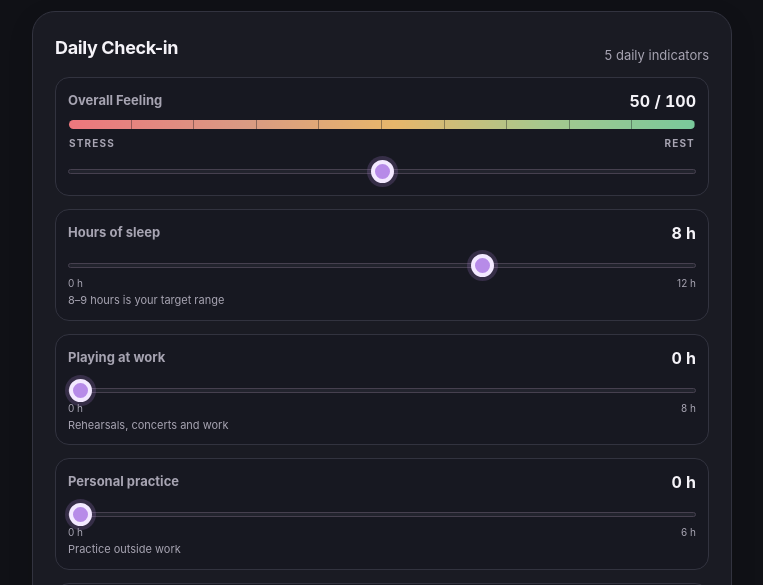
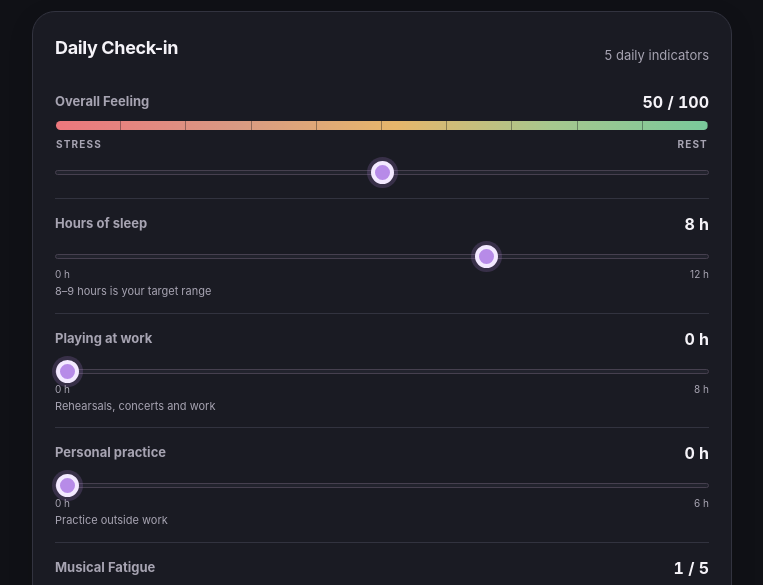
Before and after one commit to wojciechprokopowicz/Stress-Rest, a plain HTML site: page index.html in a window 1280 px wide. Shown: the part 147-732 px from the top of the page, without its empty margins (258-1021 px from the left). Drawn offline with Linux system fonts and the light colour scheme.

Commit message:
new update

```diff
--- a/index.html
+++ b/index.html
@@ -33,7 +33,7 @@ button{width:100%;margin-top:13px;padding:13px 16px;border:0;border-radius:14px;
 .gauge-needle:after{content:"";position:absolute;left:50%;top:-5px;width:11px;height:11px;border-radius:50%;background:var(--purple);border:2px solid #f5efff;transform:translateX(-50%)}.gauge-pivot{position:absolute;left:50%;bottom:-7px;width:15px;height:15px;border-radius:50%;background:var(--purple);border:3px solid #f5efff;transform:translateX(-50%)}
 .index-number{margin-top:1px;font-size:39px;font-weight:780;letter-spacing:-.05em;line-height:1.1}.index-caption{color:var(--muted);font-size:12px;margin-top:4px}
 .recommendation{margin-top:18px;padding:15px;border-radius:16px;background:var(--raised);text-align:left;border:1px solid var(--line)}.recommendation-kicker{color:var(--purple);font-size:10px;font-weight:800;letter-spacing:.14em;text-transform:uppercase}.recommendation strong{display:block;margin:4px 0;font-size:16px}.disclaimer{color:var(--muted);font-size:11px;margin:12px 0 0}
-.metric-grid{display:grid;grid-template-columns:1fr;gap:13px}.metric{padding:11px 12px;border:1px solid var(--line);border-radius:14px;background:#171821}.metric .metric-head{display:flex;align-items:center;justify-content:space-between;gap:10px}.metric label{display:block;color:var(--muted);font-size:13px;font-weight:650}.metric output{color:var(--text);font-size:16px;font-weight:750;font-variant-numeric:tabular-nums}.metric input[type=range]{margin:8px 0 0;height:25px}.metric small{display:block;margin-top:1px;color:var(--muted);font-size:11px}.metric .range-ends{display:flex;justify-content:space-between;color:var(--muted);font-size:10px;margin-top:-2px}.metric-total{margin-top:12px;padding:11px 13px;border-radius:13px;background:var(--raised);color:var(--muted);font-size:12px}.metric-total strong{color:var(--text);font-size:15px}
+.metric-grid{display:grid;grid-template-columns:1fr;gap:0}.metric{padding:13px 0;border:0;border-bottom:1px solid var(--line);border-radius:0;background:transparent}.metric .metric-head{display:flex;align-items:center;justify-content:space-between;gap:10px}.metric label{display:block;color:var(--muted);font-size:13px;font-weight:650}.metric output{color:var(--text);font-size:16px;font-weight:750;font-variant-numeric:tabular-nums}.metric input[type=range]{margin:8px 0 0;height:25px}.metric small{display:block;margin-top:1px;color:var(--muted);font-size:11px}.metric .range-ends{display:flex;justify-content:space-between;color:var(--muted);font-size:10px;margin-top:-2px}.metric-grid .metric:last-child{border-bottom:0}.metric-total{margin-top:12px;padding:10px 0 0;border-top:1px solid var(--line);border-radius:0;background:transparent;color:var(--muted);font-size:12px}.metric-total strong{color:var(--text);font-size:15px}
 .metric-total{margin-top:12px;padding:11px 13px;border-radius:13px;background:var(--raised);color:var(--muted);font-size:12px}.metric-total strong{color:var(--text);font-size:15px}.index-source{color:var(--muted);font-size:11px;margin-top:3px}
 .tabs{display:flex;gap:8px;margin-bottom:14px}.tabs button{flex:1;width:auto;margin:0;padding:10px;font-size:13px}.tabs button.active{background:var(--purple);color:#17111e}
 .stats{display:grid;grid-template-columns:repeat(2,minmax(0,1fr));gap:10px}.stat{padding:13px;border-radius:15px;background:var(--raised)}.stat-number{font-size:27px;font-weight:760;letter-spacing:-.04em}.stat-label{color:var(--muted);font-size:11px}.comparison{margin-top:12px;color:var(--muted);font-size:12px}
@@ -49,7 +49,7 @@ dialog.day-dialog{width:min( calc(100% - 28px), 480px);max-height:min(82vh,720px
 <header><div class="eyebrow">Daily Balance Check</div><div class="brand"><span>STRESS</span><span class="brand-mark">↔</span><span>REST</span></div><div class="date" id="today"></div></header>
 <section aria-labelledby="checkin-title">
 <div class="row"><h2 id="checkin-title">Daily Check-in</h2><span class="muted">5 daily indicators</span></div>
-<div class="metric" style="margin-bottom:13px">
+<div class="metric" style="margin-bottom:0">
   <div class="metric-head"><label for="balance">Overall Feeling</label><output id="score">50 / 100</output></div>
   <div class="ruler-wrap" aria-hidden="true"><div class="ruler"></div><div class="ruler-labels"><span>STRESS</span><span>REST</span></div></div>
   <input id="balance" type="range" min="0" max="100" value="50" step="1" aria-label="Overall feeling from stress to rest">
--- a/sw.js
+++ b/sw.js
@@ -1,4 +1,4 @@
-const CACHE_NAME = "stress-rest-v9";
+const CACHE_NAME = "stress-rest-v10";
 const FILES_TO_CACHE = ["./", "./index.html", "./manifest.webmanifest", "./icon.svg"];
 self.addEventListener("install", event => {
   event.waitUntil(caches.open(CACHE_NAME).then(cache => cache.addAll(FILES_TO_CACHE)));
```
Also changed, not shown: README.txt, 1 other file.
